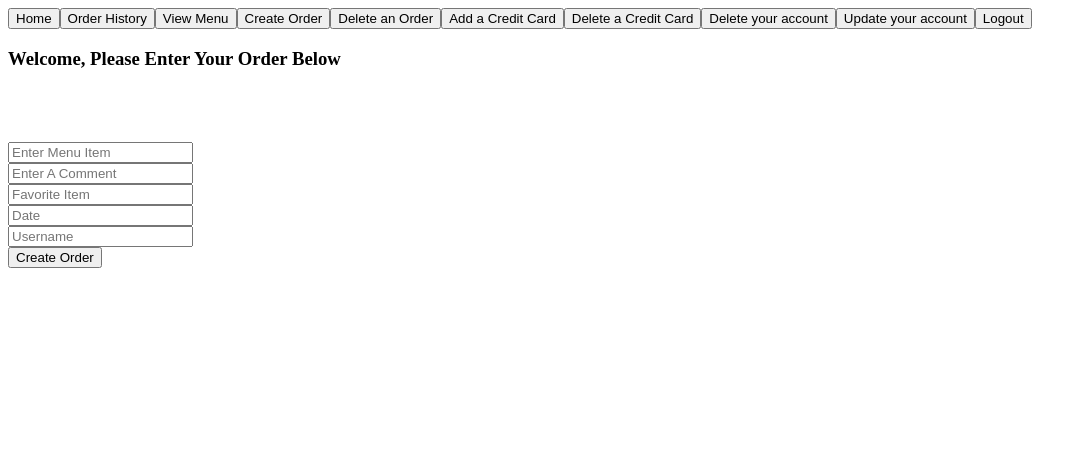
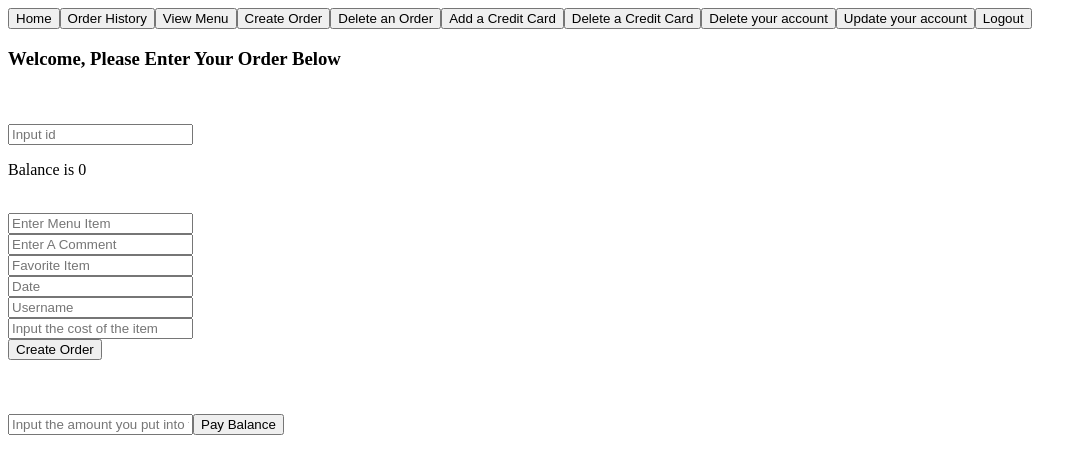
Before and after one commit to SyntaxError-JARS/Whirling_In_Rags_FE_GB_CC, a React (Create React App) app in the folder whirling-in-rags/: page /customer/order in a window 1280 px wide. Shown: the top 474 px of the page, without its empty margins (0-1087 px from the left). Built offline with nearby package versions, Linux system fonts and the light colour scheme.

Commit message:
when a order is place the amount of the order will be placed into there balance. was messing trying to get view orders jsx to find one but could not come up with a solution.

```diff
--- a/whirling-in-rags/src/components/Order/CreateOrder.jsx
+++ b/whirling-in-rags/src/components/Order/CreateOrder.jsx
@@ -1,5 +1,5 @@
 import axios from "axios";
-import { useRef } from "react";
+import { useRef, useState } from "react";
 import { CustomerNavBar } from "../Customer/CustomerNavBar";
 
 import './OrderTable.css';
@@ -8,20 +8,32 @@ import './OrderTable.css';
 
 export default function CreateOrder(){
 
-    //const idInput = useRef();
+    const [showMessage, setShowMessage] = useState(false);
 
+    const idInput = useRef();
     const menuItemInput = useRef();
     const commentInput = useRef();
     const isFavoriteInput = useRef();
     const orderDateInput = useRef();
     const usernameInput = useRef();
+    const costInput = useRef();
+    const [balance, setBalanceInput] = useState(0);
+    const payBalanceInput = useRef();
 
     const url = "https://whrilinginrags.azurewebsites.net"
 
+     function payBalance(){
+        if(balance === 0 || parseInt(payBalanceInput.current.value) > balance){
+            setShowMessage(!showMessage)
+
+        }else{
+           setBalanceInput(balance - parseInt(payBalanceInput.current.value));
+        }
+    }
     async function addOrder(){
 
         const order = {
-            //id: defaultValue,
+            id: idInput.current.value,
             menuItem: menuItemInput.current.value,
             comment: commentInput.current.value,
             isFavorite: isFavoriteInput.current.value,
@@ -33,15 +45,25 @@ export default function CreateOrder(){
 
         try{
             const response = await axios.post(`${url}/order/createorder` , order)
-
+            addToBalance();
             console.log(response)
             console.log(response.data)
 
         }catch(error){
-            console.error(error.response.data)
+            console.error(error)
             console.log(error)
         }
 
+    }
+
+    function addToBalance(){
+        console.log(costInput.current.value)
+
+        setBalanceInput(balance + parseInt(costInput.current.value))
+
+
+        console.log(balance)
+        console.log(costInput)
     }
 
 
@@ -51,6 +73,9 @@ export default function CreateOrder(){
         <h3>Welcome, Please Enter Your Order Below</h3>
         <br></br>
         <br></br>
+        <input placeholder="Input id" ref={idInput}></input>
+        <br></br>
+        <p>Balance is {balance}</p>
         <br></br>
         <input placeholder="Enter Menu Item" ref={menuItemInput}></input>
         <br></br>
@@ -62,7 +87,18 @@ export default function CreateOrder(){
         <br></br>
         <input  placeholder="Username" ref={usernameInput}></input>
         <br></br>
+        <input placeholder="Input the cost of the item" ref={costInput}></input>
+        <br></br>
         <button onClick={addOrder}>Create Order</button>
+        <br></br>
+        <br></br>
+        <br></br>
+        <br></br>
+       {/* <button onClick={addToBalance}>add to balance</button> */}
+       <input placeholder="Input the amount you put into the site" ref={payBalanceInput}></input>
+        <button onClick={payBalance}>Pay Balance</button>
+        {showMessage && <p>Your balance is zero or you are trying to overpay</p>}
+
         </>
     )
 
--- a/whirling-in-rags/src/components/Order/ViewOrders.jsx
+++ b/whirling-in-rags/src/components/Order/ViewOrders.jsx
@@ -26,7 +26,7 @@ export default function ViewOrders(){
         try{
             console.log(usernameInput.current.value )
             //const encodedPara = encodeURIComponent(usernameinput)
-            const response = await axios.get(`${url}/order/whirling-in-rangs-orders?=orderDate${usernameInput.current.value}`)
+            const response = await axios.get(`${url}/order/whirling-in-rangs-orders?orderdate=${usernameInput.current.value}`)
             const orders = await response.data;
             const menuItemsTableRows = orders.map((e) => {
             return (
```
